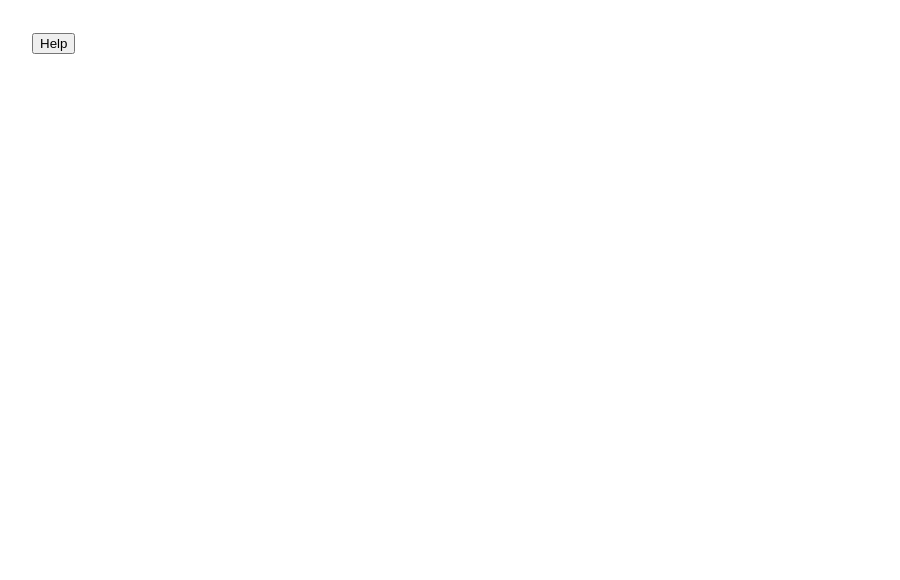
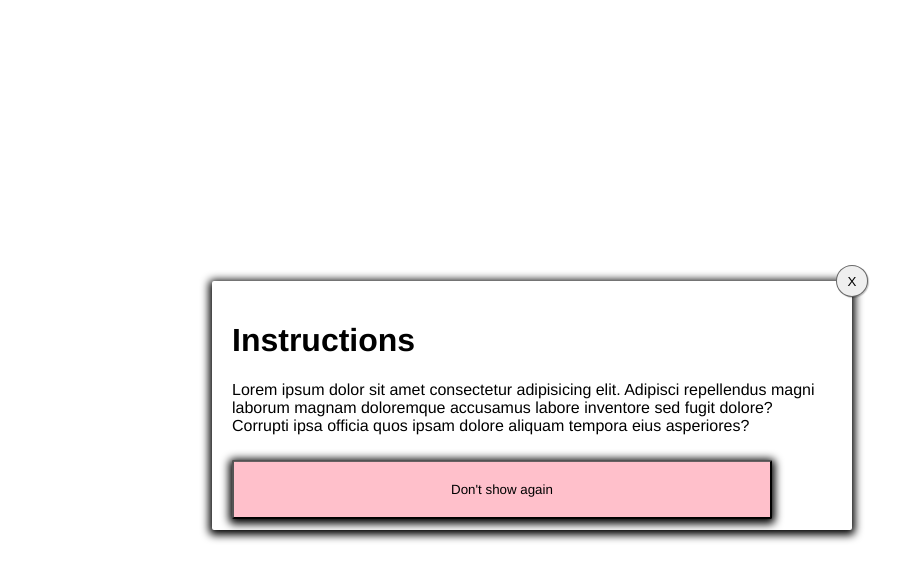
Before and after one commit to nology-tech/grand-bequest, a React (Create React App) app: page / in a window 1280 px wide. Shown: the top 580 px of the page, without its empty margins (108-1008 px from the left). Built offline with nearby package versions, Linux system fonts and the light colour scheme.

Commit message:
created hasClicked state for dontShowButton

```diff
--- a/src/App.js
+++ b/src/App.js
@@ -1,17 +1,26 @@
 import logo from "./logo.svg";
 import "./App.css";
-import { useState } from "react";
+import { useState, useEffect } from "react";
 import Modal from "../src/components/Modal/Modal";
 
 function App() {
   const [show, setShow] = useState(false);
+  const [hasClicked, setHasClicked] = useState(false);
+  useEffect(() => {
+    openModal();
+  }, []);
+  // different options for button and useEffect
 
   const openModal = () => {
-    setShow(true);
+    if (!hasClicked) {
+      setShow(true);
+    }
   };
   const closeModal = () => {
     setShow(false);
+    setHasClicked(true);
   };
+
   return (
     <div className="App">
       {!show && <button onClick={openModal}>Help</button>}
--- a/src/components/Modal/Modal.jsx
+++ b/src/components/Modal/Modal.jsx
@@ -5,19 +5,21 @@ const Modal = (props) => {
   const { show, closeModal } = props;
   return (
     <>
-      <div className={show ? "modal" : "hide"}>
-        <button className="closeButton" onClick={closeModal}>
+      <div className={show ? "popUp modal" : "popUp hide"}>
+        <button className="popUp__closeButton" onClick={closeModal}>
           X
         </button>
-        <h1>Instructions</h1>
-        <p>
+        <h1 className="popUp__heading">Instructions</h1>
+        <p className="popUp__paragraph">
           Lorem ipsum dolor sit amet consectetur adipisicing elit. Adipisci
           repellendus magni laborum magnam doloremque accusamus labore inventore
           sed fugit dolore? Corrupti ipsa officia quos ipsam dolore aliquam
           tempora eius asperiores?
         </p>
         <button
-          className={show ? "modal dontShowButton" : "hide dontShowButton"}
+          className={
+            show ? "modal popUp__dontShowButton" : "hide popUp__dontShowButton"
+          }
         >
           Don't show again
         </button>
--- a/src/components/Modal/Modal.scss
+++ b/src/components/Modal/Modal.scss
@@ -17,7 +17,7 @@
 }
 
 .modal {
-  width: 500px;
+  width: 60%;
   position: relative;
   margin: 0px auto;
   padding: 20px;
@@ -28,8 +28,13 @@
   box-shadow: 0 2px 8px 3px;
   font-family: Helvetica, Arial, sans-serif;
 }
-
-.closeButton {
+.popUp {
+  // &__paragraph {
+  //   display: flex;
+  //   justify-content: center;
+  //   align-items: center;
+  // }
+  &__closeButton {
     position: absolute;
     right: -1rem;
     top: -1rem;
@@ -42,7 +47,10 @@
     cursor: pointer;
     border: 1px solid rgba(0, 0, 0, 0.562);
   }
-
-.dontShowButton {
+  &__dontShowButton {
     background-color: pink;
+    width: 90%;
+    position: relative;
+    bottom: 50px;
   }
+}
```
Lines whose indentation alone changed are shown as unchanged.
